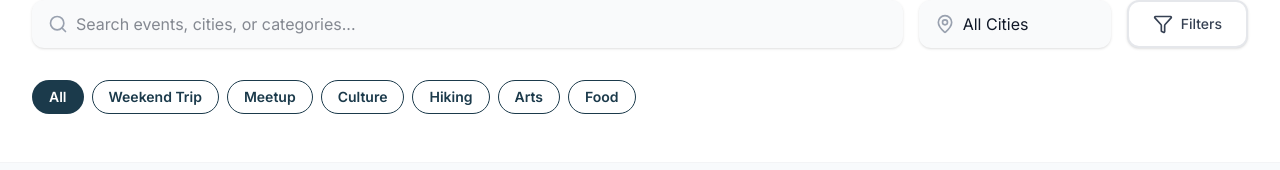
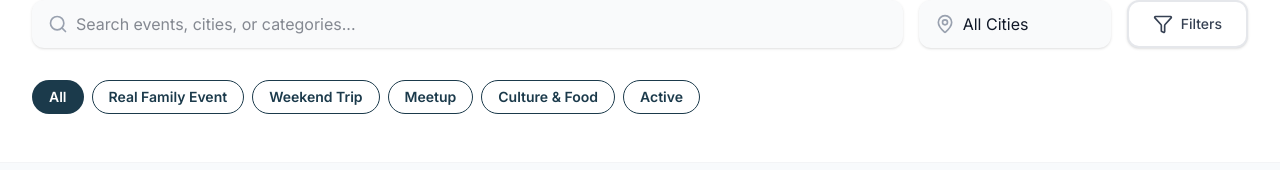
Before and after one commit to Raigul75/SafeHoliday, a Next.js app in the folder local-bridge-mvp/: page /events in a window 1280 px wide. Shown: the part 200-370 px from the top of the page. Built offline with nearby package versions, Linux system fonts and the light colour scheme; no server answers; the database is empty.

Commit message:
Implement Phase 3: Real Family Events

```diff
--- /dev/null
+++ b/local-bridge-mvp/approve-all.js
@@ -0,0 +1,8 @@
+const { PrismaClient } = require('@prisma/client');
+const prisma = new PrismaClient();
+prisma.event.updateMany({
+  data: { status: "APPROVED" }
+}).then(res => {
+  console.log("Updated events:", res.count);
+  prisma.$disconnect();
+});
--- a/local-bridge-mvp/src/app/dashboard/new-event/page.tsx
+++ b/local-bridge-mvp/src/app/dashboard/new-event/page.tsx
@@ -95,6 +95,7 @@ export default function NewEventPage() {
                 <option>Active</option>
                 <option>Weekend Trip</option>
                 <option>Culture & Food</option>
+                <option>Real Family Event</option>
               </select>
             </div>
 
@@ -112,7 +113,9 @@ export default function NewEventPage() {
           </div>
 
           <div>
-            <label className="block text-sm font-medium text-gray-700 mb-1">Price</label>
+            <label className="block text-sm font-medium text-gray-700 mb-1">
+              {formData.category === "Real Family Event" ? "Cultural Contribution (e.g. 15,000 ₸)" : "Price"}
+            </label>
             <input
               required
               type="text"
--- a/local-bridge-mvp/src/app/events/[id]/page.tsx
+++ b/local-bridge-mvp/src/app/events/[id]/page.tsx
@@ -74,8 +74,22 @@ export default async function EventDetailsPage({ params }: { params: Promise<{ i
           {/* Right Column (Booking Widget) */}
           <div className="lg:col-span-1">
             <div className="bg-white p-6 rounded-2xl border border-gray-100 shadow-xl shadow-black/5 sticky top-28">
-              <h3 className="text-2xl font-bold text-gray-900 mb-2">{event.price}</h3>
-              <p className="text-gray-500 mb-6 border-b pb-6">Secure your spot for this experience. Total is held in escrow until completion.</p>
+              {event.category === "Real Family Event" ? (
+                <>
+                  <Badge className="bg-amber-100 text-amber-800 border-none mb-3">Cultural Contribution</Badge>
+                  <h3 className="text-2xl font-bold text-gray-900 mb-2">{event.price}</h3>
+                  <div className="bg-amber-50 border border-amber-200 rounded-lg p-4 mb-6">
+                    <p className="text-sm text-amber-900 leading-relaxed">
+                      This is a non-commercial cultural event. Your contribution goes directly to the host family to cover the costs of hospitality (food, gifts) and supports the preservation of traditions.
+                    </p>
+                  </div>
+                </>
+              ) : (
+                <>
+                  <h3 className="text-2xl font-bold text-gray-900 mb-2">{event.price}</h3>
+                  <p className="text-gray-500 mb-6 border-b pb-6">Secure your spot for this experience. Total is held in escrow until completion.</p>
+                </>
+              )}
 
               <BookingButton eventId={event.id} />
 
--- a/local-bridge-mvp/src/app/events/page.tsx
+++ b/local-bridge-mvp/src/app/events/page.tsx
@@ -61,7 +61,7 @@ export default async function EventsPage({
 
           {/* Quick Category Tags */}
           <div className="flex flex-wrap gap-2">
-            {["All", "Weekend Trip", "Meetup", "Culture", "Hiking", "Arts", "Food"].map((tag) => (
+            {["All", "Real Family Event", "Weekend Trip", "Meetup", "Culture & Food", "Active"].map((tag) => (
               <Link key={tag} href={tag === "All" ? "/events" : `/events?category=${tag}`}>
                 <Badge
                   variant={selectedCategory === tag ? "default" : "outline"}
```
Also changed, not shown: 1 other file (tests, documents, lock files or other folders).
